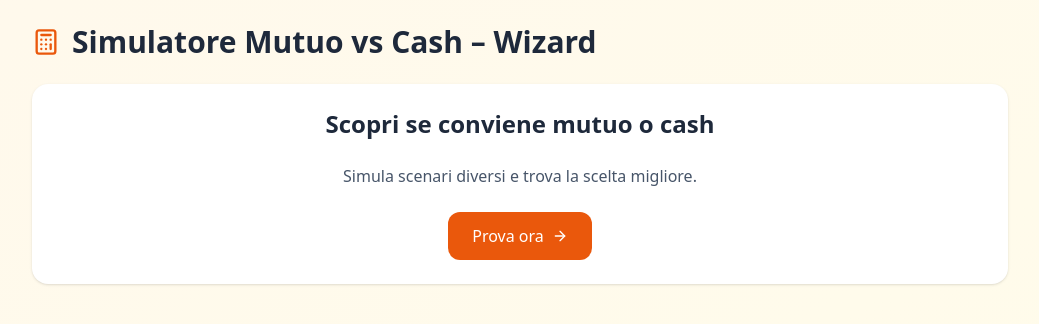
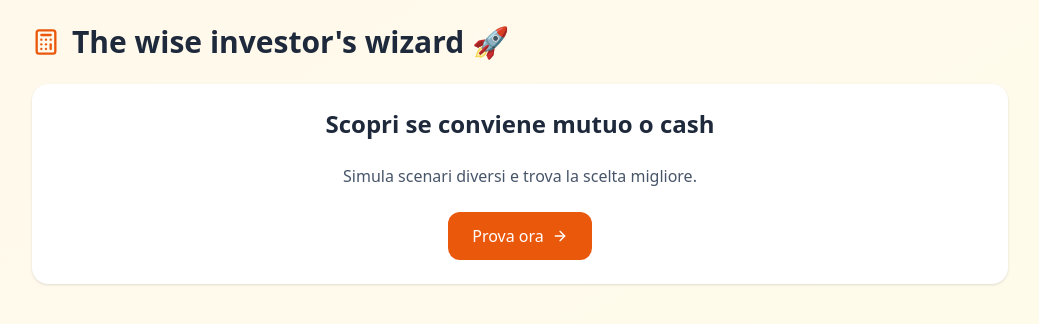
Before and after one commit to mattiamoretta/buy-or-loan, a React (Vite) app: page / in a window 1280 px wide. Shown: the top 324 px of the page, without its empty margins (120-1159 px from the left). Built offline with nearby package versions, Linux system fonts and the light colour scheme.

Commit message:
Changed title

```diff
--- a/src/App.jsx
+++ b/src/App.jsx
@@ -208,7 +208,7 @@
       <div className="max-w-5xl mx-auto p-6">
         <header className="flex items-center gap-3 mb-6">
           <Calculator className="w-7 h-7 text-orange-600" />
-          <h1 className="text-2xl md:text-3xl font-semibold">Simulatore Mutuo vs Cash – Wizard</h1>
+          <h1 className="text-2xl md:text-3xl font-semibold">The wise investor's wizard 🚀</h1>
         </header>
 
         <AnimatePresence mode="wait">
```
